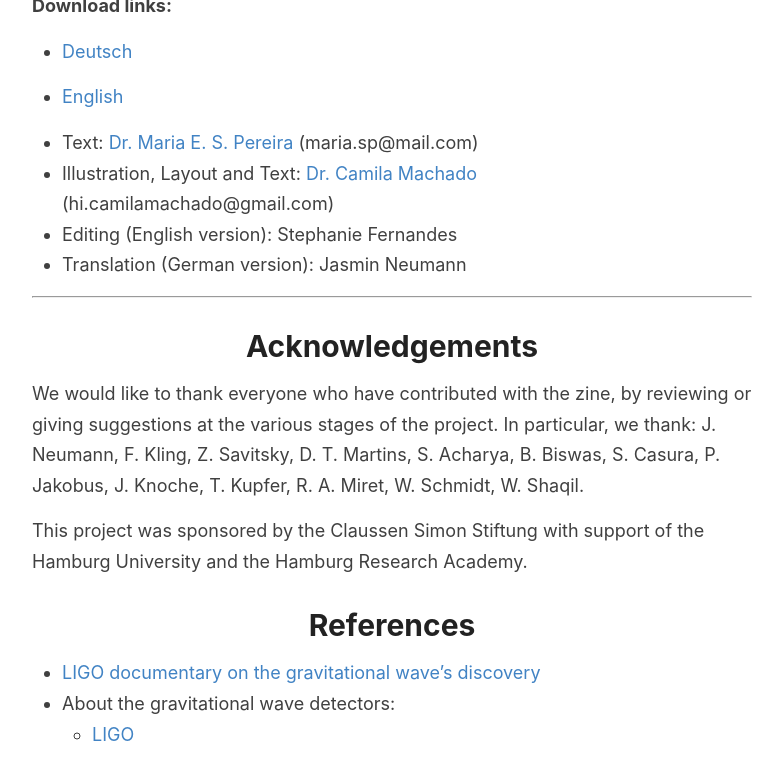
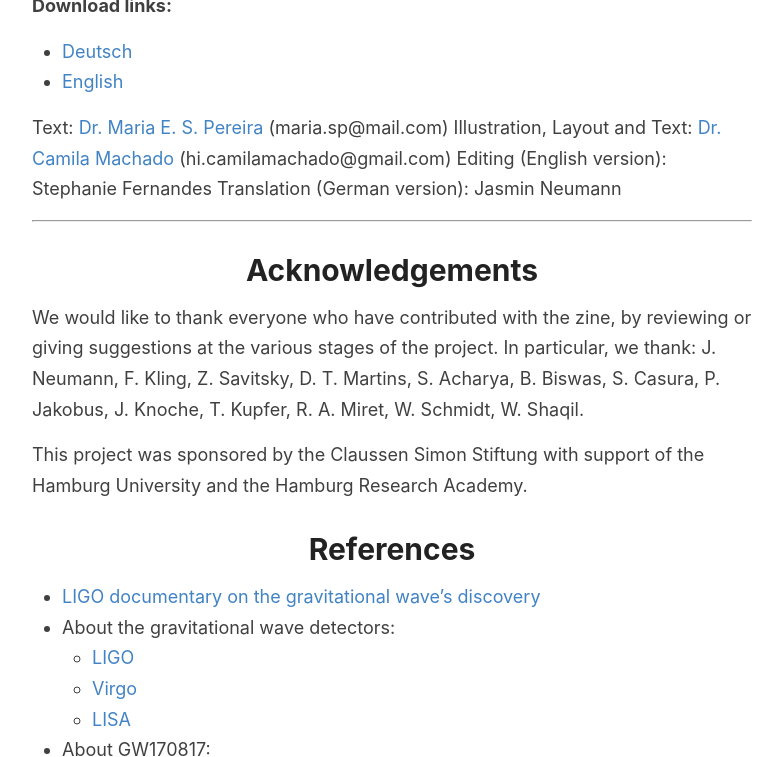
Before and after one commit to MariaElidaiana/cosmic-waves, a Jekyll site: the page built from _pages/about.md, in a window 1280 px wide and 900 px high, scrolled down 521 px, cut to the strip 143-900 px from the top of the window. Shown: the whole strip, without its empty margins (248-1031 px from the left). Built offline with Jekyll 4.4.1, drawn with Linux system fonts in a browser that asks for light colours.

```diff
--- a/_pages/about.md
+++ b/_pages/about.md
@@ -20,10 +20,10 @@ Meet a special gravitational wave. Born from the collision of two neutron stars
 - [English](https://MariaElidaiana.github.io/cosmicwaves/Cosmic_Waves_Zine-ENGLISH.pdf)
 
 
-- Text: [Dr. Maria E. S. Pereira](https://mariaelidaiana.github.io/) (maria.sp@mail.com)
-- Illustration, Layout and Text: [Dr. Camila Machado](https://www.camilamachado.com/) (hi.camilamachado@gmail.com)
-- Editing (English version): Stephanie Fernandes
-- Translation (German version): Jasmin Neumann
+Text: [Dr. Maria E. S. Pereira](https://mariaelidaiana.github.io/) (maria.sp@mail.com)
+Illustration, Layout and Text: [Dr. Camila Machado](https://www.camilamachado.com/) (hi.camilamachado@gmail.com)
+Editing (English version): Stephanie Fernandes
+Translation (German version): Jasmin Neumann
 
 ---
 
```
